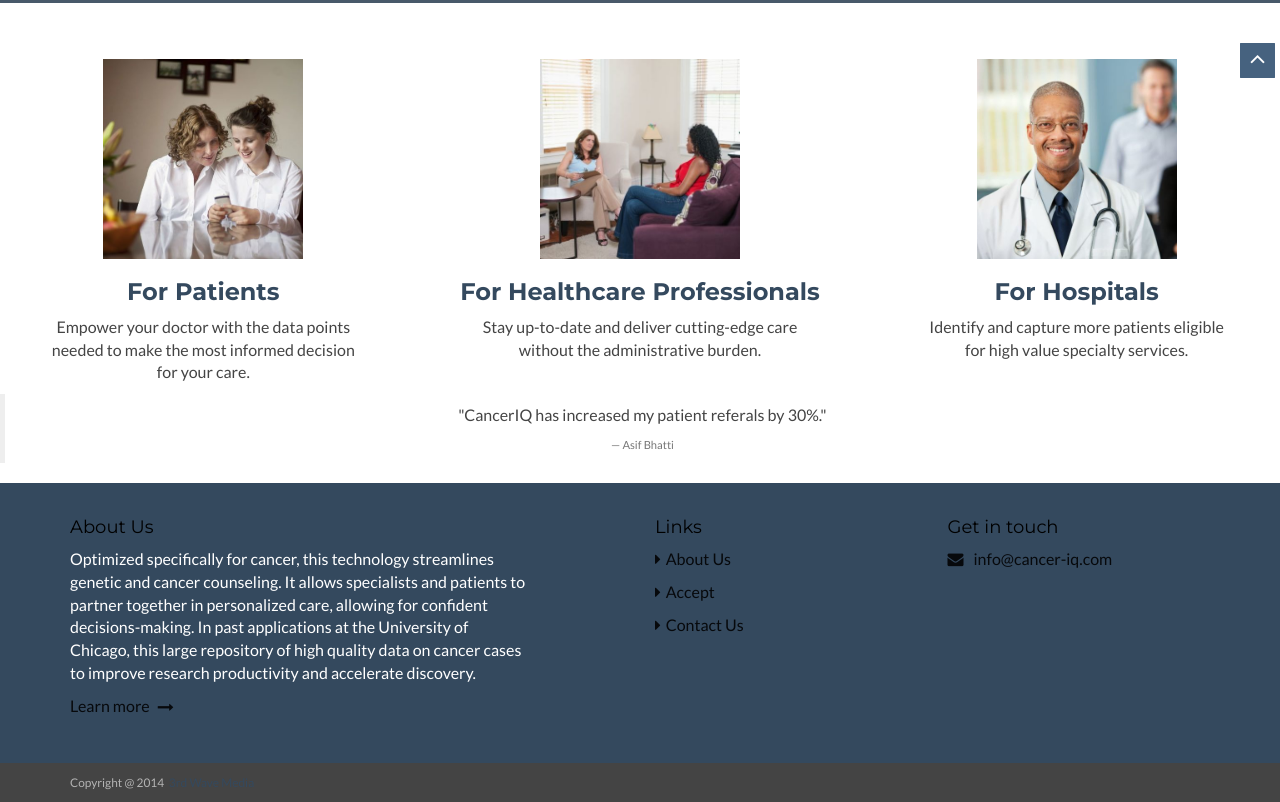
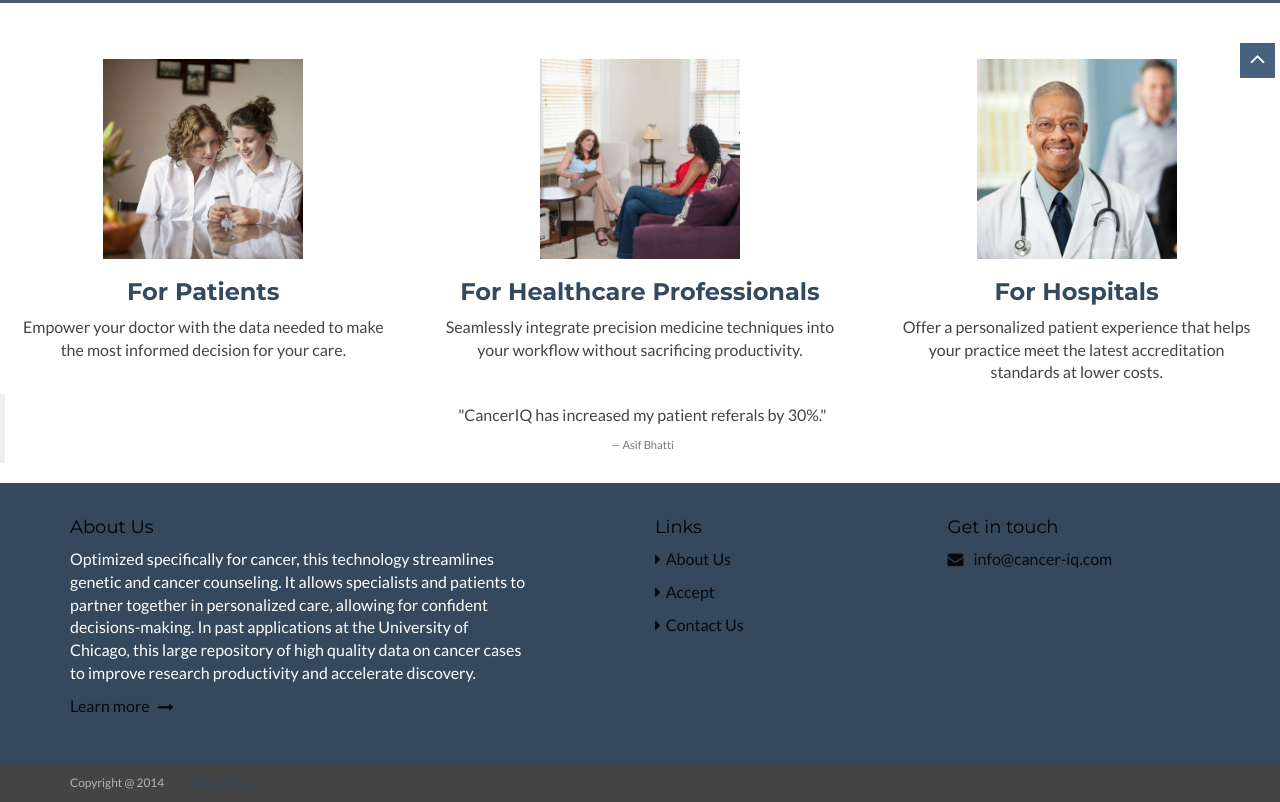
Before and after one commit to malkhafaji/CancerIQWebsite, a plain HTML site: page index.html in a window 1280 px wide. Shown: the part 717-1519 px from the top of the page. Drawn offline with nearby package versions, Linux system fonts and the light colour scheme; grey boxes are pictures that could not be loaded.

Commit message:
homepage textual changes

```diff
--- a/index.html
+++ b/index.html
@@ -174,21 +174,22 @@
                     <img src="pictures/patients.jpg" width="200">
                 </a>
                 <h3><a name="1"></a><a href="forPatients.html">For Patients</a></h3>
-                <p>Empower your doctor with the data points
-                    <br>needed to make the most informed decision
-                    <br>for your care.</p>
+                <p>Empower your doctor with the data needed to make
+                  <br>the most informed decision for your care.
+
             </div>
             <div class="col-md-4 center">
                 <img src="pictures/providers.jpg" width="200">
                 <h3><a href="forHCP.html">For Healthcare Professionals</a></h3>
-                <p>Stay up-to-date and deliver cutting-edge care
-                    <br>without the administrative burden.</p>
+                <p>Seamlessly integrate precision medicine techniques into
+		  <br>your workflow without sacrificing productivity.
             </div>
             <div class="col-md-4 center">
                 <img src="pictures/practices.jpg" width="200">
                 <h3><a href="forHospitals.html">For Hospitals</a></h3>
-                <p>Identify and capture more patients eligible
-                    <br>for high value specialty services.</p>
+                <p>Offer a personalized patient experience that helps
+		  <br>your practice meet the latest accreditation
+		  <br>standards at lower costs.
                 <br>
             </div>
         </div>
```
